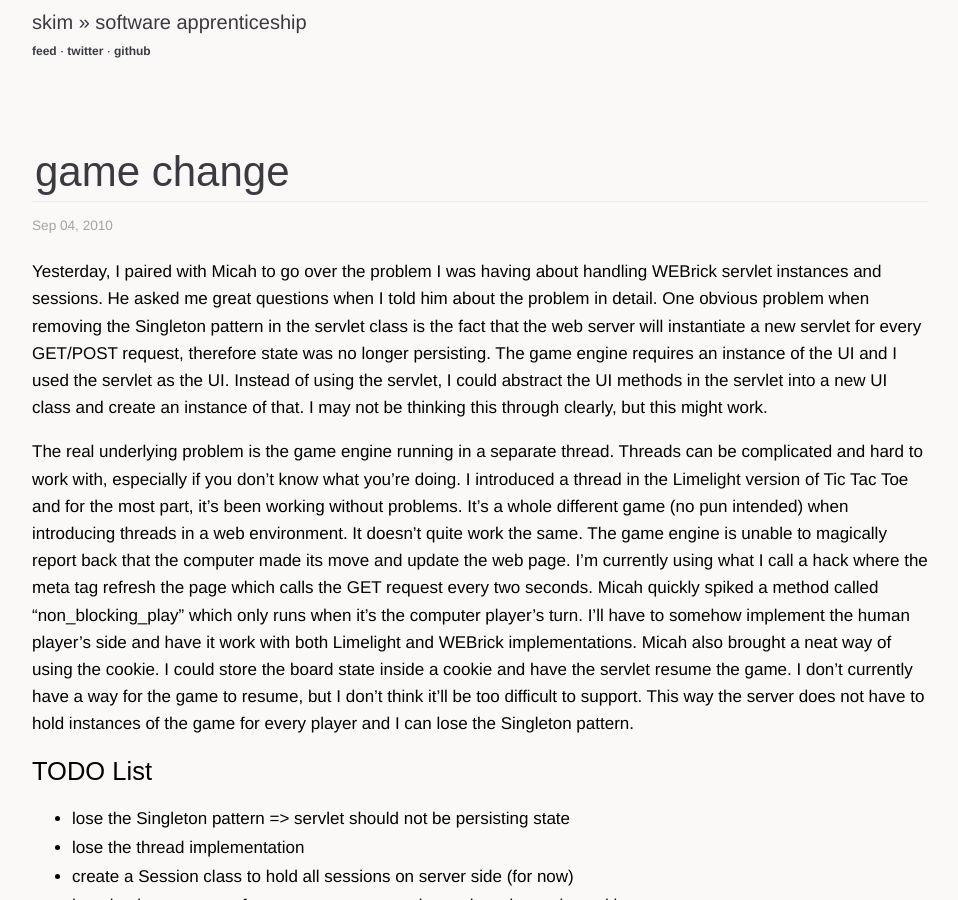
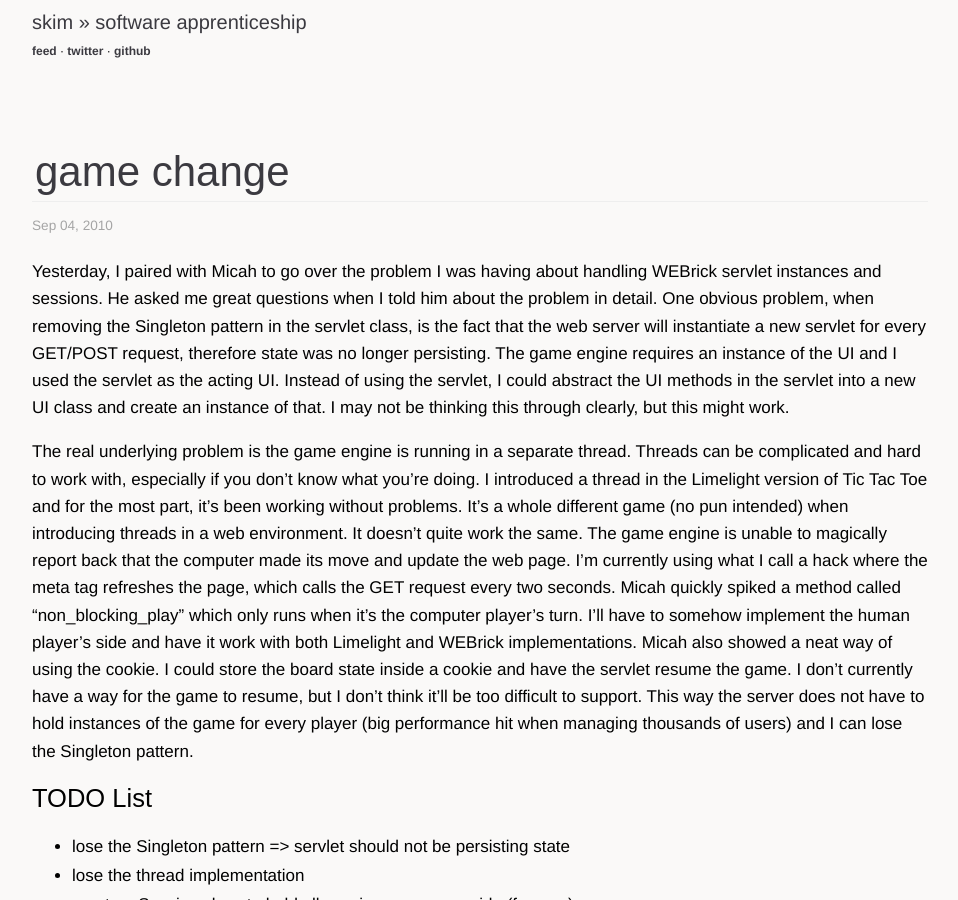
Before and after one commit to sl4m/skim.cc, a Jekyll site: the page built from _posts/2010-09-04-game-change.markdown, in a window 1280 px wide and 900 px high. Shown: the whole window, without its empty margins (160-1118 px from the left). Built offline with Jekyll 4.4.1, drawn with Linux system fonts in a browser that asks for light colours; comment, search, counter and statistics services are not loaded.

Commit message:
updated post

```diff
--- a/_posts/2010-09-04-game-change.markdown
+++ b/_posts/2010-09-04-game-change.markdown
@@ -9,9 +9,9 @@ categories:
   -- webrick
 ---
 
-Yesterday, I paired with Micah to go over the problem I was having about handling WEBrick servlet instances and sessions.  He asked me great questions when I told him about the problem in detail.  One obvious problem when removing the Singleton pattern in the servlet class is the fact that the web server will instantiate a new servlet for every GET/POST request, therefore state was no longer persisting.  The game engine requires an instance of the UI and I used the servlet as the UI.  Instead of using the servlet, I could abstract the UI methods in the servlet into a new UI class and create an instance of that.  I may not be thinking this through clearly, but this might work.
+Yesterday, I paired with Micah to go over the problem I was having about handling WEBrick servlet instances and sessions.  He asked me great questions when I told him about the problem in detail.  One obvious problem, when removing the Singleton pattern in the servlet class, is the fact that the web server will instantiate a new servlet for every GET/POST request, therefore state was no longer persisting.  The game engine requires an instance of the UI and I used the servlet as the acting UI.  Instead of using the servlet, I could abstract the UI methods in the servlet into a new UI class and create an instance of that.  I may not be thinking this through clearly, but this might work.
 
-The real underlying problem is the game engine running in a separate thread.  Threads can be complicated and hard to work with, especially if you don't know what you're doing.  I introduced a thread in the Limelight version of Tic Tac Toe and for the most part, it's been working without problems.  It's a whole different game (no pun intended) when introducing threads in a web environment.  It doesn't quite work the same.  The game engine is unable to magically report back that the computer made its move and update the web page.  I'm currently using what I call a hack where the meta tag refresh the page which calls the GET request every two seconds.  Micah quickly spiked a method called "non_blocking_play" which only runs when it's the computer player's turn.  I'll have to somehow implement the human player's side and have it work with both Limelight and WEBrick implementations.  Micah also brought a neat way of using the cookie.  I could store the board state inside a cookie and have the servlet resume the game.  I don't currently have a way for the game to resume, but I don't think it'll be too difficult to support.  This way the server does not have to hold instances of the game for every player and I can lose the Singleton pattern.
+The real underlying problem is the game engine is running in a separate thread.  Threads can be complicated and hard to work with, especially if you don't know what you're doing.  I introduced a thread in the Limelight version of Tic Tac Toe and for the most part, it's been working without problems.  It's a whole different game (no pun intended) when introducing threads in a web environment.  It doesn't quite work the same.  The game engine is unable to magically report back that the computer made its move and update the web page.  I'm currently using what I call a hack where the meta tag refreshes the page, which calls the GET request every two seconds.  Micah quickly spiked a method called "non_blocking_play" which only runs when it's the computer player's turn.  I'll have to somehow implement the human player's side and have it work with both Limelight and WEBrick implementations.  Micah also showed a neat way of using the cookie.  I could store the board state inside a cookie and have the servlet resume the game.  I don't currently have a way for the game to resume, but I don't think it'll be too difficult to support.  This way the server does not have to hold instances of the game for every player (big performance hit when managing thousands of users) and I can lose the Singleton pattern.
 
 ## TODO List
 
```
